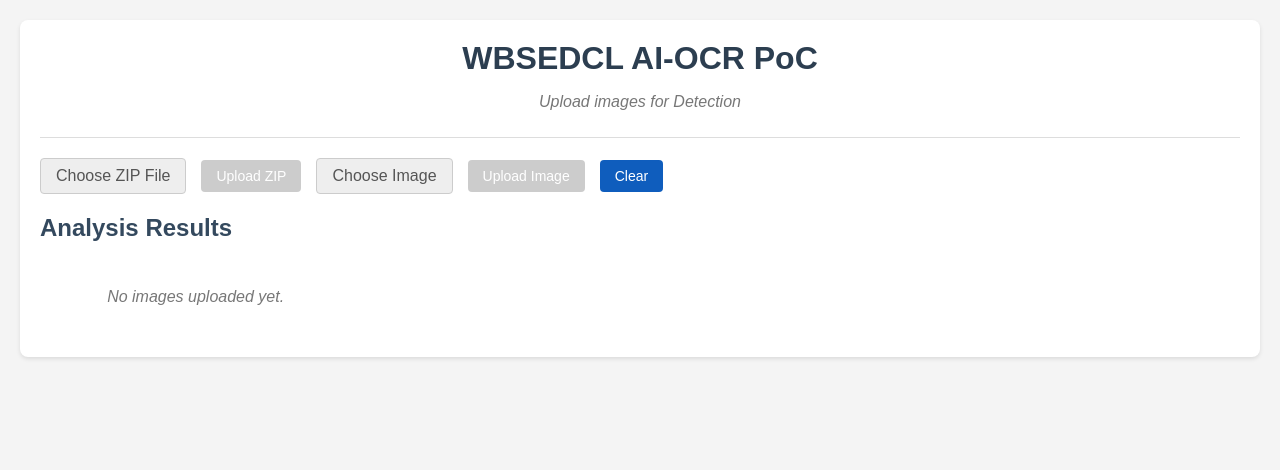
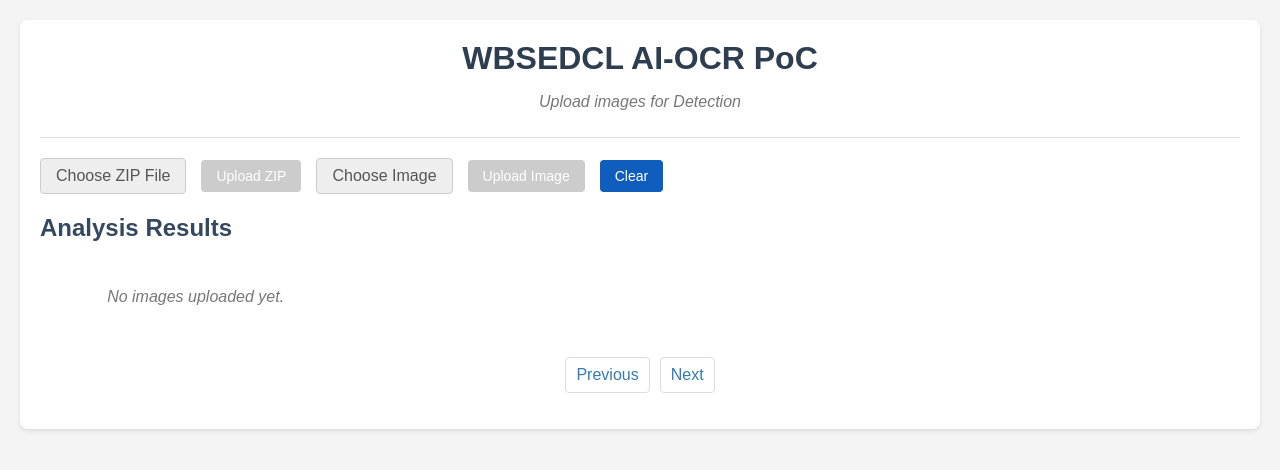
Before and after one commit to Payfinix-Kiran/ocr-readings-frontend, a React (Create React App) app: page / in a window 1280 px wide. Shown: the top 470 px of the page. Built offline with nearby package versions, Linux system fonts and the light colour scheme.

Commit message:
added pagination

```diff
--- a/src/Dashboard.css
+++ b/src/Dashboard.css
@@ -267,3 +267,44 @@ a[target='_blank']:after {
   color: #555;
   z-index: 999;      /* Ensure it's above other content */
 }
+
+/* Pagination Styles */
+.pagination {
+  display: flex;
+  justify-content: center;
+  list-style: none;
+  padding: 0;
+  margin-top: 20px;
+}
+
+.page-item {
+  margin: 0 5px;
+}
+
+.page-item a {
+  display: flex; /* Use flexbox for centering content */
+  justify-content: center;
+  align-items: center;
+  padding: 8px 12px;
+  text-decoration: none;
+  color: #337ab7;
+  background-color: #fff;
+  border: 1px solid #ddd;
+  border-radius: 4px;
+  transition: background-color 0.3s;
+}
+
+.page-item a:hover {
+  background-color: #eee;
+}
+
+.page-item.active a {
+  background-color: #337ab7;
+  color: #fff;
+  border-color: #337ab7;
+}
+
+.page-item:first-child a,
+.page-item:last-child a {
+  padding: 8px 10px; /* Adjust padding for "Previous" and "Next" buttons */
+}
--- a/src/components/AdminDashboard.js
+++ b/src/components/AdminDashboard.js
@@ -1,7 +1,8 @@
-import { useState } from "react";
+import React, { useState, useEffect } from "react";
 import { uploadImages } from "../api";
-import "../Dashboard.css"; // Ensure your CSS is linked!
+import "../Dashboard.css";
 import * as XLSX from "xlsx";
+import JSZip from "jszip";
 
 export default function Dashboard() {
   const [file, setFile] = useState(null);
@@ -9,8 +10,16 @@ export default function Dashboard() {
   const [images, setImages] = useState([]);
   const [loading, setLoading] = useState(false);
   const [modalImage, setModalImage] = useState(null);
+  const [currentPage, setCurrentPage] = useState(1);
+  const imagesPerPage = 12; // Images per page
+  const [totalPages, setTotalPages] = useState(1);
   const [processedCount, setProcessedCount] = useState(0);
   const [totalImages, setTotalImages] = useState(0);
+
+  useEffect(() => {
+    // Update totalPages whenever images changes
+    setTotalPages(Math.ceil(images.length / imagesPerPage));
+  }, [images, imagesPerPage]);
 
   const handleFileChange = (event) => {
     setFile(event.target.files[0]);
@@ -24,10 +33,26 @@ export default function Dashboard() {
     if (!file) return alert("Please select a ZIP file first");
 
     setLoading(true);
+    setProcessedCount(0);
+    setTotalImages(0);
+
     const formData = new FormData();
     formData.append("file", file);
 
     try {
+      // First, analyze ZIP to get image count (without reading image data)
+      const zip = new JSZip();
+      const zipFile = await zip.loadAsync(file);
+      const imageFiles = [];
+
+      zipFile.forEach((relativePath, zipEntry) => {
+        if (!zipEntry.dir && /\.(png|jpg|jpeg|gif)$/i.test(relativePath)) {
+          imageFiles.push(relativePath); // Only store the names
+        }
+      });
+
+      setTotalImages(imageFiles.length);
+
       const response = await uploadImages(formData, "upload-images");
       const apiData = await response?.data;
       console.log(apiData);
@@ -39,7 +64,7 @@ export default function Dashboard() {
       setLoading(false);
       setProcessedCount(0);
       setTotalImages(0);
-      setFile(null); // Clear the file input
+      setFile(null);
     }
   };
 
@@ -47,6 +72,9 @@ export default function Dashboard() {
     if (!singleImage) return alert("Please select an image first");
 
     setLoading(true);
+    setProcessedCount(0);
+    setTotalImages(1); // Single image
+
     const formData = new FormData();
     formData.append("file", singleImage);
 
@@ -60,7 +88,7 @@ export default function Dashboard() {
       alert("Upload failed. Please check your file and try again.");
     } finally {
       setLoading(false);
-      setSingleImage(null); // Clear the single image input
+      setSingleImage(null);
     }
   };
 
@@ -75,12 +103,17 @@ export default function Dashboard() {
     setFile(null);
     setSingleImage(null);
     setImages([]);
+    setCurrentPage(1); // Also reset current page
     setProcessedCount(0);
     setTotalImages(0);
   };
 
   function formatConfidence(confidence) {
-    if (confidence === null || confidence === undefined || confidence === "NOT_FOUND") {
+    if (
+      confidence === null ||
+      confidence === undefined ||
+      confidence === "NOT_FOUND"
+    ) {
       return "N/A"; // Or some other placeholder
     }
     const percentage = (confidence * 100).toFixed(2); // Multiply by 100 and round to 2 decimal places
@@ -93,9 +126,13 @@ export default function Dashboard() {
         "Image URL": image.image_url,
         "Serial Number Reading": image.serial_number_result.reading,
         "Meter Reading 1": image.ocr_reading_result_1.reading_1,
-        "Confidence Score 1": formatConfidence(image.ocr_reading_result_1.confidence_1),
+        "Confidence Score 1": formatConfidence(
+          image.ocr_reading_result_1.confidence_1
+        ),
         "Meter Reading 2": image.ocr_reading_result_1.reading_2,
-        "Confidence Score 2": formatConfidence(image.ocr_reading_result_1.confidence_2),
+        "Confidence Score 2": formatConfidence(
+          image.ocr_reading_result_1.confidence_2
+        ),
         "Spoof Confidence Score": image.spoof_result.confidence_score,
         "Spoof Result": image.spoof_result.result,
         "Spoof Reason": image.spoof_result.reason,
@@ -113,6 +150,14 @@ export default function Dashboard() {
     XLSX.utils.book_append_sheet(workbook, worksheet, "Image Analysis Results");
     XLSX.writeFile(workbook, "image_analysis_results.xlsx");
   };
+
+  // Get current images
+  const indexOfLastImage = currentPage * imagesPerPage;
+  const indexOfFirstImage = indexOfLastImage - imagesPerPage;
+  const currentImages = images.slice(indexOfFirstImage, indexOfLastImage);
+
+  // Change page
+  const paginate = (pageNumber) => setCurrentPage(pageNumber);
 
   return (
     <div className="dashboard-container">
@@ -159,7 +204,9 @@ export default function Dashboard() {
           onChange={handleSingleImageChange}
           className="file-input"
         />
-        {singleImage && <span className="file-name">Selected: {singleImage.name}</span>}
+        {singleImage && (
+          <span className="file-name">Selected: {singleImage.name}</span>
+        )}
         <button
           onClick={handleSingleImageUpload}
           disabled={loading || !singleImage}
@@ -174,19 +221,20 @@ export default function Dashboard() {
           )}
         </button>
         {/* Clear Button */}
-           <button
-              onClick={handleClearData}
-              className="clear-button"
-            >
+        <button onClick={handleClearData} className="clear-button">
           <span>Clear</span>
         </button>
       </section>
 
-      {/* {loading && (totalImages > 0) && (
-        <div className="processing-message">
-          Processing image {processedCount} of {totalImages}...
+      {loading && totalImages > 0 && (
+        <div className="modal">
+          <div className="modal-content">
+            <div className="modal-message">
+              Images are processing please wait...
             </div>
-      )} */}
+          </div>
+        </div>
+      )}
 
       {modalImage && (
         <div className="modal">
@@ -210,7 +258,7 @@ export default function Dashboard() {
             <button className="download-button" onClick={downloadExcel}>
               <i className="fas fa-download"></i> Download Excel
             </button>
-         <br/>
+            <br />
             {/* <button className="download-button" onClick={downloadPdf}>
            <i className="fas fa-file-pdf"></i> Download PDF
          </button> */}
@@ -221,8 +269,13 @@ export default function Dashboard() {
           {images.length === 0 ? (
             <p className="no-images">No images uploaded yet.</p>
           ) : (
-            images.map((image) => (
-              <div key={image.image_url || "singleImage"} className="image-card">  {/* Dynamic Key */}
+            currentImages.map((image) => (
+              <div
+                key={image.image_url || "singleImage"}
+                className="image-card"
+              >
+                {" "}
+                {/* Dynamic Key */}
                 <img
                   src={image.image_url}
                   alt="Uploaded"
@@ -264,7 +317,67 @@ export default function Dashboard() {
             ))
           )}
         </div>
+        <Pagination
+          imagesPerPage={imagesPerPage}
+          totalImages={images.length}
+          paginate={paginate}
+          currentPage={currentPage}
+          totalPages={totalPages} // Pass totalPages
+        />
       </section>
     </div>
   );
 }
+
+const Pagination = ({
+  imagesPerPage,
+  totalImages,
+  paginate,
+  currentPage,
+  totalPages,
+}) => {
+  const pageNumbers = [];
+
+  for (let i = 1; i <= Math.ceil(totalImages / imagesPerPage); i++) {
+    pageNumbers.push(i);
+  }
+
+  return (
+    <nav>
+      <ul className="pagination">
+        <li className="page-item">
+          <a
+            onClick={() =>
+              paginate(currentPage > 1 ? currentPage - 1 : currentPage)
+            }
+            href="#"
+            className="page-link"
+          >
+            Previous
+          </a>
+        </li>
+        {pageNumbers.map((number) => (
+          <li
+            key={number}
+            className={`page-item ${currentPage === number ? "active" : ""}`}
+          >
+            <a onClick={() => paginate(number)} href="#" className="page-link">
+              {number}
+            </a>
+          </li>
+        ))}
+        <li className="page-item">
+          <a
+            onClick={() =>
+              paginate(currentPage < totalPages ? currentPage + 1 : currentPage)
+            }
+            href="#"
+            className="page-link"
+          >
+            Next
+          </a>
+        </li>
+      </ul>
+    </nav>
+  );
+};
```
Lines whose indentation alone changed are shown as unchanged.
